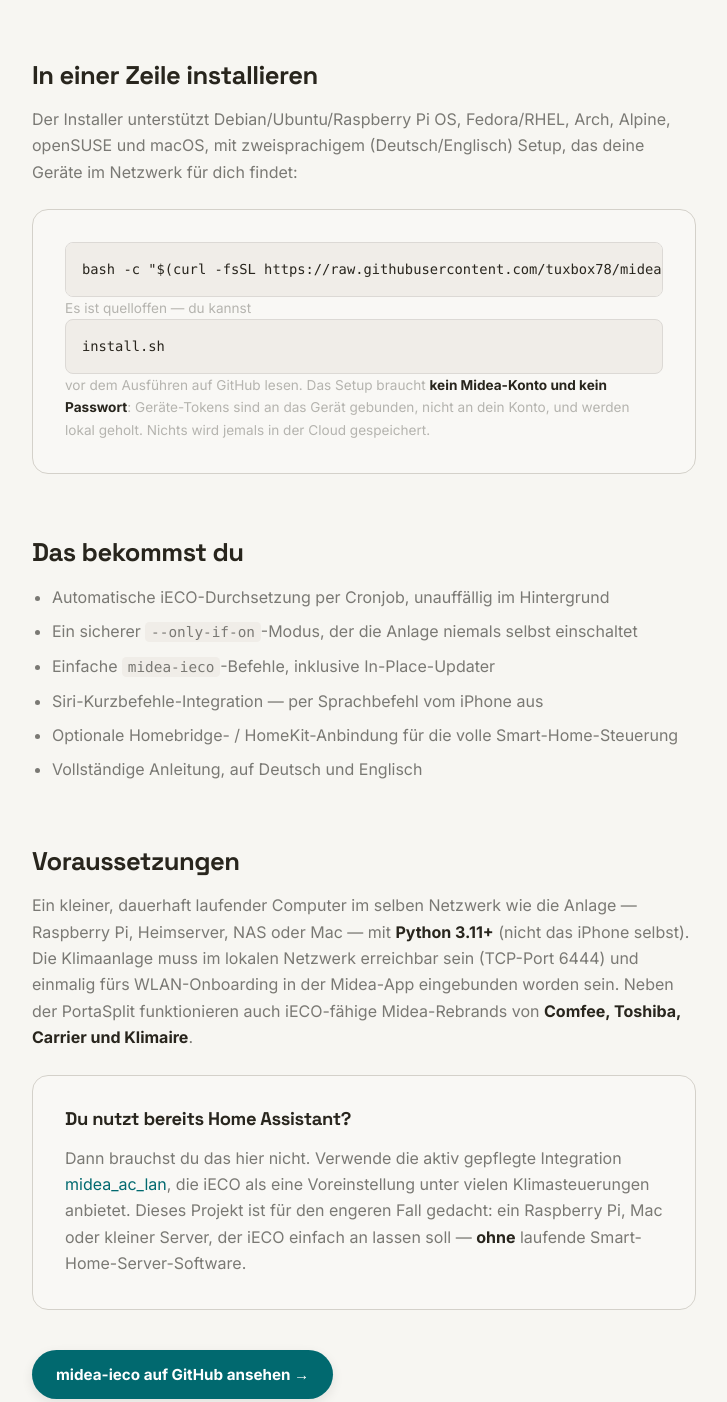
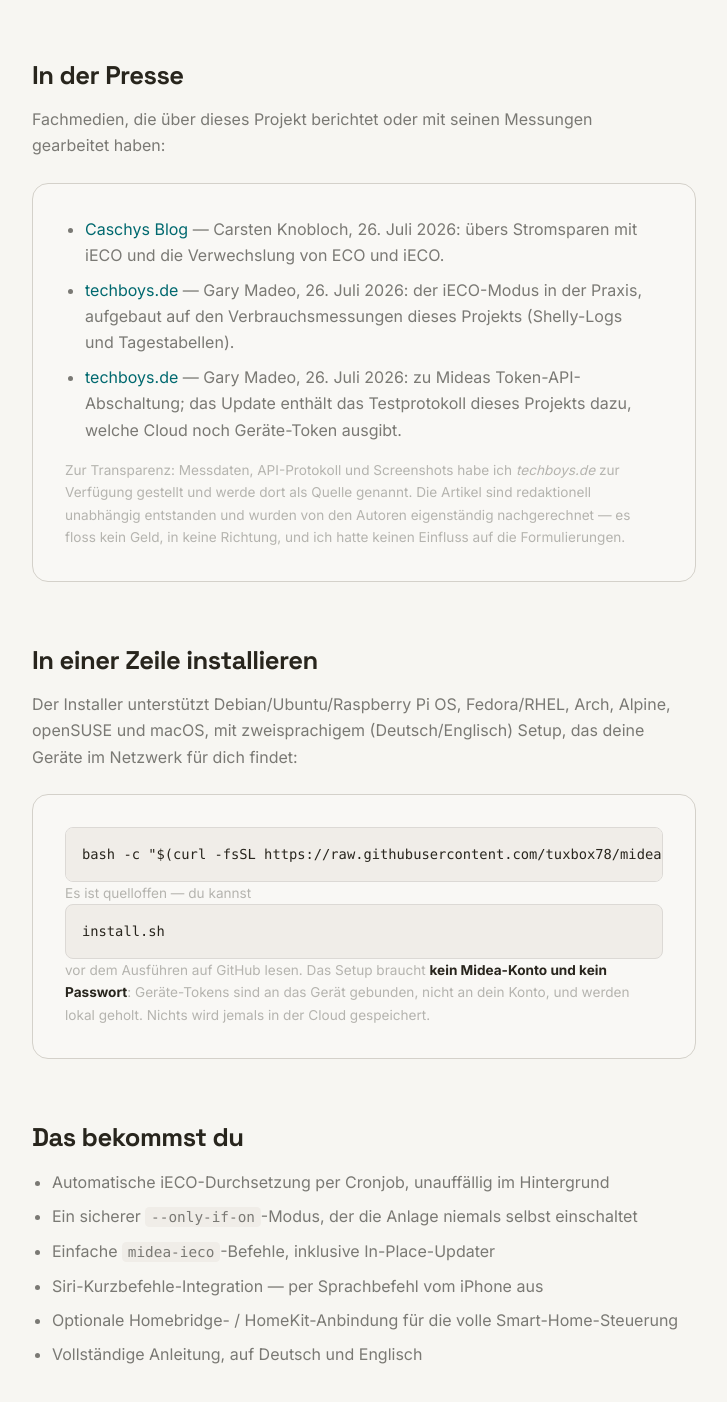
Before and after one commit to tuxbox78/tuxbox78.github.io, a plain HTML site: page de/midea-ieco.html in a window 1280 px wide. Shown: the part 2749-4151 px from the top of the page, without its empty margins (276-1003 px from the left). Drawn offline with Linux system fonts and the light colour scheme.

Commit message:
midea-ieco pages: add press coverage, fix the midea_ac_lan claim
Adds an "In the press" / "In der Presse" section to both landing pages,
placed right after the measurement figures: claim, evidence, independent
coverage, then the install call to action. Lists Caschy's Blog and both
techboys.de articles, described rather than quoted by headline so the
entries survive an editorial retitling. A transparency note states what
was supplied to whom, that the articles were written and fact-checked
independently, and that no money changed hands in either direction.

Also fixes a factual error the pages still carried in the "Already running
Home Assistant?" card: they recommended midea_ac_lan as exposing "iECO as
one preset". It cannot set iECO at all - its eco preset is the plain
fixed-24 C mode, the very ECO/iECO mix-up this project exists to explain.
The integration that does expose iECO is midea-ac-py, built on the same
msmart-ng library used here. Both pages now name the distinction and add
that an integration only provides the control, while re-enabling iECO
after a power cycle still needs an automation on top. This matches the
correction already made in the project READMEs.

```diff
--- a/de/midea-ieco.html
+++ b/de/midea-ieco.html
@@ -228,6 +228,17 @@
       <p>Beide sprechen deine Klimaanlage <strong>direkt im lokalen Netzwerk</strong> an — im Normalbetrieb ganz ohne Cloud-Umweg und ohne Abhängigkeit davon, dass Mideas Server online bleiben.</p>
     </div>
 
+    <h2>In der Presse</h2>
+    <p>Fachmedien, die über dieses Projekt berichtet oder mit seinen Messungen gearbeitet haben:</p>
+    <div class="card">
+      <ul>
+        <li><a href="https://stadt-bremerhaven.de/midea-portasplit-wie-ihr-mit-ieco-strom-spart/" target="_blank" rel="noopener noreferrer">Caschys Blog</a> — Carsten Knobloch, 26.&nbsp;Juli 2026: übers Stromsparen mit iECO und die Verwechslung von ECO und iECO.</li>
+        <li><a href="https://www.techboys.de/portasplit-ieco" target="_blank" rel="noopener noreferrer">techboys.de</a> — Gary Madeo, 26.&nbsp;Juli 2026: der iECO-Modus in der Praxis, aufgebaut auf den Verbrauchsmessungen dieses Projekts (Shelly-Logs und Tagestabellen).</li>
+        <li><a href="https://www.techboys.de/portasplit-home-assistant" target="_blank" rel="noopener noreferrer">techboys.de</a> — Gary Madeo, 26.&nbsp;Juli 2026: zu Mideas Token-API-Abschaltung; das Update enthält das Testprotokoll dieses Projekts dazu, welche Cloud noch Geräte-Token ausgibt.</li>
+      </ul>
+      <p class="muted">Zur Transparenz: Messdaten, API-Protokoll und Screenshots habe ich <em>techboys.de</em> zur Verfügung gestellt und werde dort als Quelle genannt. Die Artikel sind redaktionell unabhängig entstanden und wurden von den Autoren eigenständig nachgerechnet — es floss kein Geld, in keine Richtung, und ich hatte keinen Einfluss auf die Formulierungen.</p>
+    </div>
+
     <h2>In einer Zeile installieren</h2>
     <p>Der Installer unterstützt Debian/Ubuntu/Raspberry&nbsp;Pi&nbsp;OS, Fedora/RHEL, Arch, Alpine, openSUSE und macOS, mit zweisprachigem (Deutsch/Englisch) Setup, das deine Geräte im Netzwerk für dich findet:</p>
     <div class="card install">
@@ -250,7 +261,7 @@
 
     <div class="card">
       <h3>Du nutzt bereits Home Assistant?</h3>
-      <p>Dann brauchst du das hier nicht. Verwende die aktiv gepflegte Integration <a href="https://github.com/wuwentao/midea_ac_lan" target="_blank" rel="noopener noreferrer">midea_ac_lan</a>, die iECO als eine Voreinstellung unter vielen Klimasteuerungen anbietet. Dieses Projekt ist für den engeren Fall gedacht: ein Raspberry&nbsp;Pi, Mac oder kleiner Server, der iECO einfach an lassen soll — <strong>ohne</strong> laufende Smart-Home-Server-Software.</p>
+      <p>Dann nimm für die Steuerung eine Home-Assistant-Integration — aber achte darauf, welche: <a href="https://github.com/mill1000/midea-ac-py" target="_blank" rel="noopener noreferrer">midea-ac-py</a> bietet iECO tatsächlich an (es baut auf derselben <code>msmart-ng</code>-Bibliothek auf wie dieses Projekt), während das verbreitete <a href="https://github.com/wuwentao/midea_ac_lan" target="_blank" rel="noopener noreferrer">midea_ac_lan</a> <strong>iECO gar nicht setzen kann</strong> — sein <code>eco</code>-Preset ist der einfache, fest auf 24&nbsp;°C gesetzte Modus. So oder so liefert eine Integration nur die Steuerung; iECO nach einem Aus/Ein wieder zu aktivieren, erfordert zusätzlich eine Automatisierung. Dieses Projekt ist für den engeren Fall gedacht: ein Raspberry&nbsp;Pi, Mac oder kleiner Server, der iECO einfach an lassen soll — <strong>ohne</strong> laufende Smart-Home-Server-Software.</p>
     </div>
 
     <div class="btnrow" style="margin-top:var(--sp10)">
```
Also changed, not shown: midea-ieco.html (+12 -1 lines).
